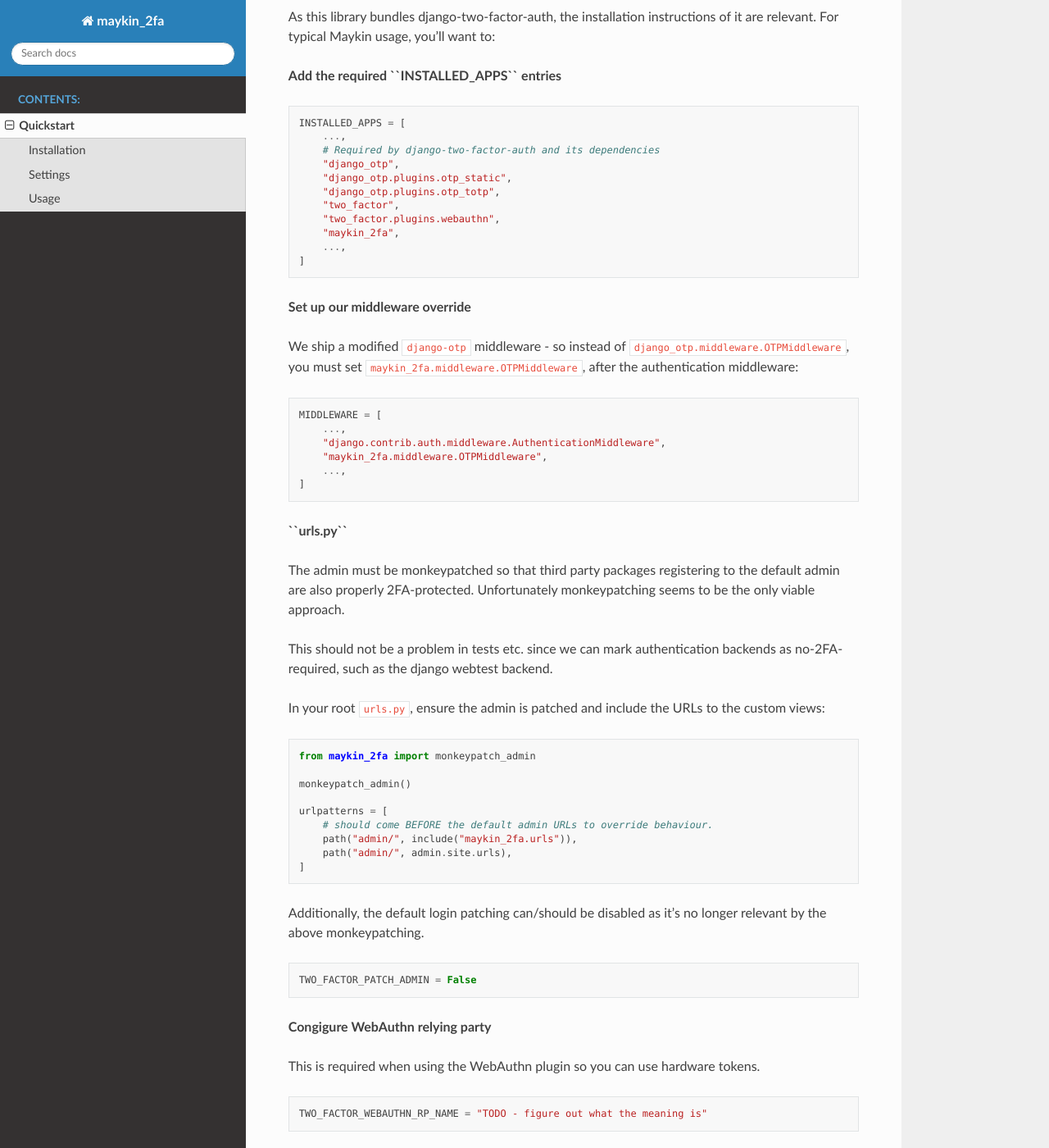
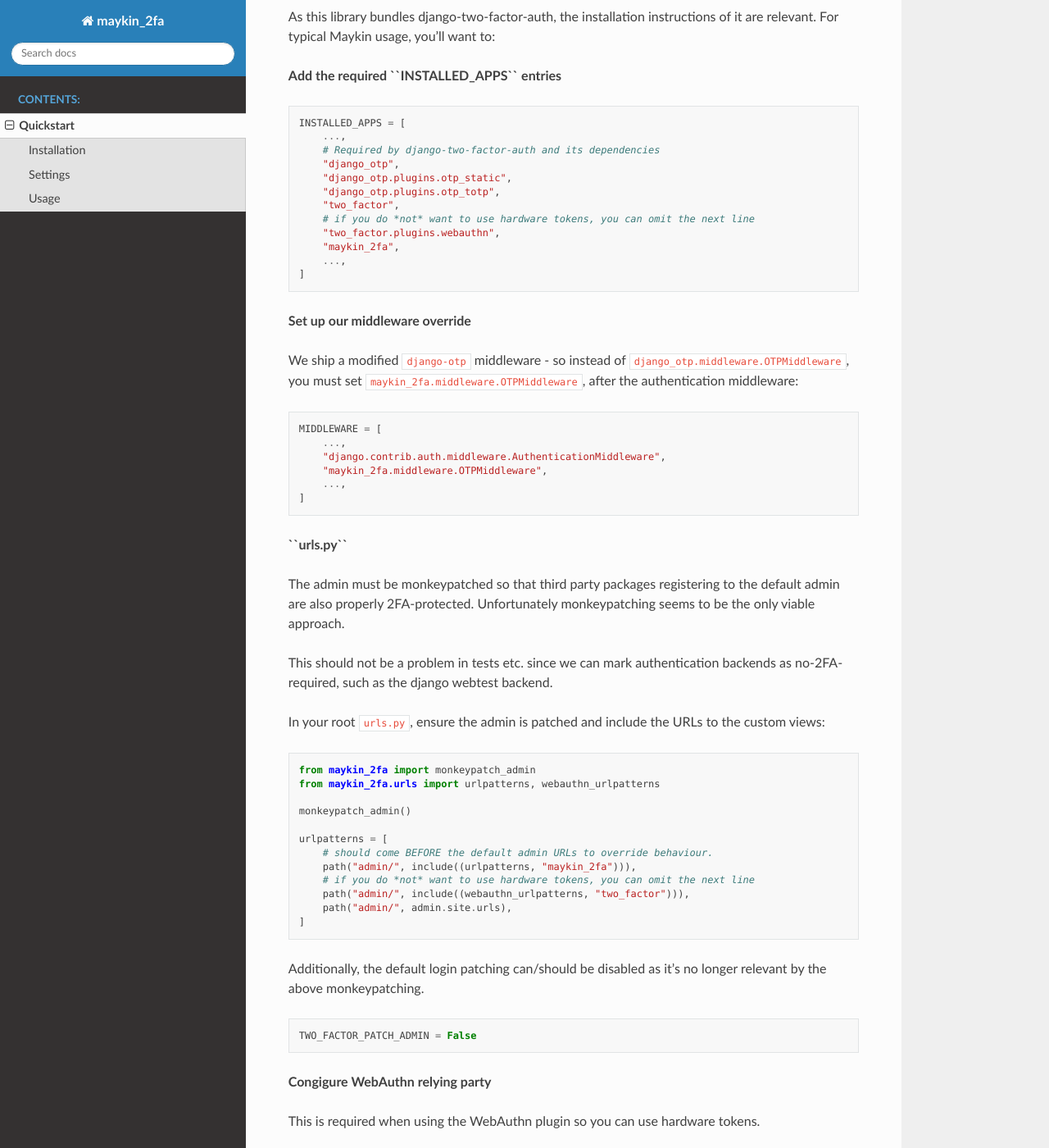
Before and after one commit to maykinmedia/maykin-2fa, a Sphinx documentation site: the page built from docs/quickstart.rst, in a window 1280 px wide and 1400 px high, scrolled down 378 px. Shown: the whole window at 82% size. Built offline with Sphinx 7.4.7 and the Read the Docs theme 2.0.0, drawn with Linux system fonts in a browser that asks for light colours.

Commit message:
:pencil: Update quickstart documentation

```diff
--- a/docs/quickstart.rst
+++ b/docs/quickstart.rst
@@ -29,6 +29,7 @@
         "django_otp.plugins.otp_static",
         "django_otp.plugins.otp_totp",
         "two_factor",
+        # if you do *not* want to use hardware tokens, you can omit the next line
         "two_factor.plugins.webauthn",
         "maykin_2fa",
         ...,
@@ -63,12 +64,15 @@
 .. code-block:: python
 
     from maykin_2fa import monkeypatch_admin
+    from maykin_2fa.urls import urlpatterns, webauthn_urlpatterns
 
     monkeypatch_admin()
 
     urlpatterns = [
         # should come BEFORE the default admin URLs to override behaviour.
-        path("admin/", include("maykin_2fa.urls")),
+        path("admin/", include((urlpatterns, "maykin_2fa"))),
+        # if you do *not* want to use hardware tokens, you can omit the next line
+        path("admin/", include((webauthn_urlpatterns, "two_factor"))),
         path("admin/", admin.site.urls),
     ]
 
```
